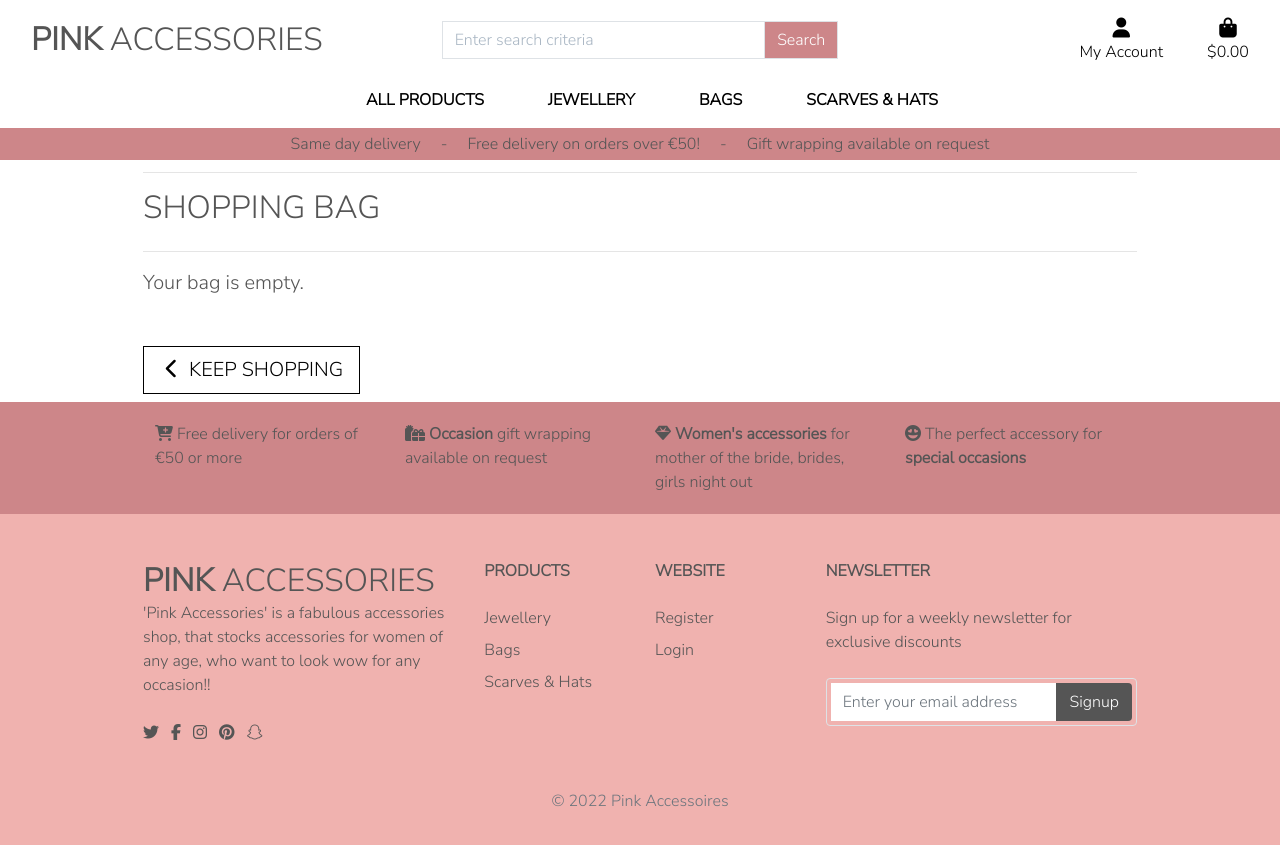
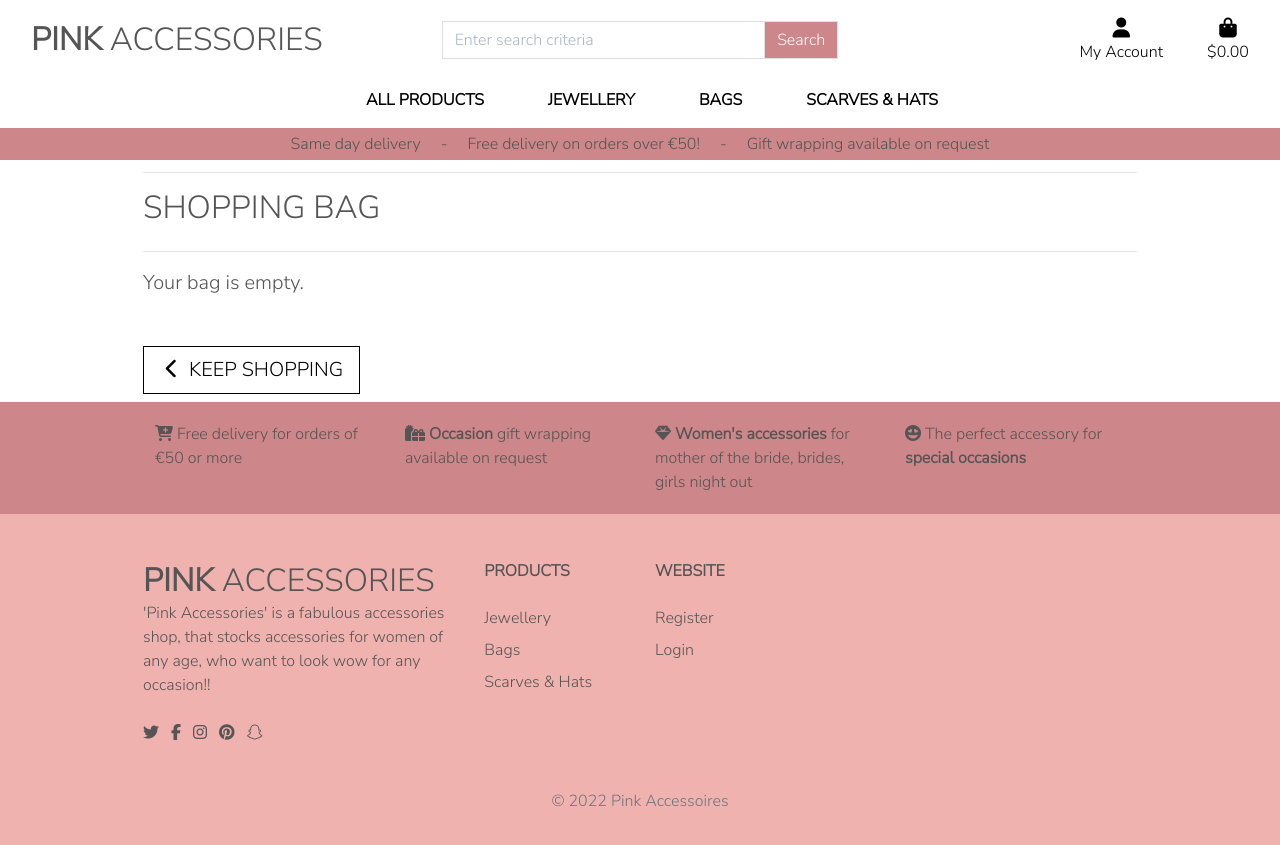
Before and after one commit to Aoibhinn/CI-MS5-PinkAccessories, a Django app: page /bag/ in a window 1280 px wide. Run offline with Django 3.2, Linux system fonts and the light colour scheme; some libraries are stand-ins or nearby versions.

Commit message:
Remove newsletter from footer

```diff
--- a/templates/base.html
+++ b/templates/base.html
@@ -214,22 +214,7 @@
                         {% endif %}
                     </ul>
                 </div>
-                <div class="col-lg-4 col-md-12 mb-lg-0">
-                    <!-- Newsletter signup -->
-                    <h2 class="text-uppercase font-weight-bold mb-4 footer-text">Newsletter</h2>
-                    <p class="mb-4">Sign up for a weekly newsletter for exclusive discounts</p>
-                    <div class="p-1 rounded border" id="mailing-list">
-                        <form id="mailinglistform" onsubmit="return sendMail(this);">
-                            <div class="input-group">
-                                <label for="email_address" hidden>Email Address:</label>
-                                <input type="email" placeholder="Enter your email address" id="email_address" name="email_address" aria-describedby="newsletter" class="form-control border-0 shadow-0">
-                                <div class="input-group-append">
-                                    <button id="newsletter" type="submit" value="newsletter" class="btn btn-link grey-btn">Signup</button>
-                                </div>
-                            </div>
-                        </form>
-                    </div>
-                </div>
+
             </div>
         </div>
         <!-- Copyright information -->
```
